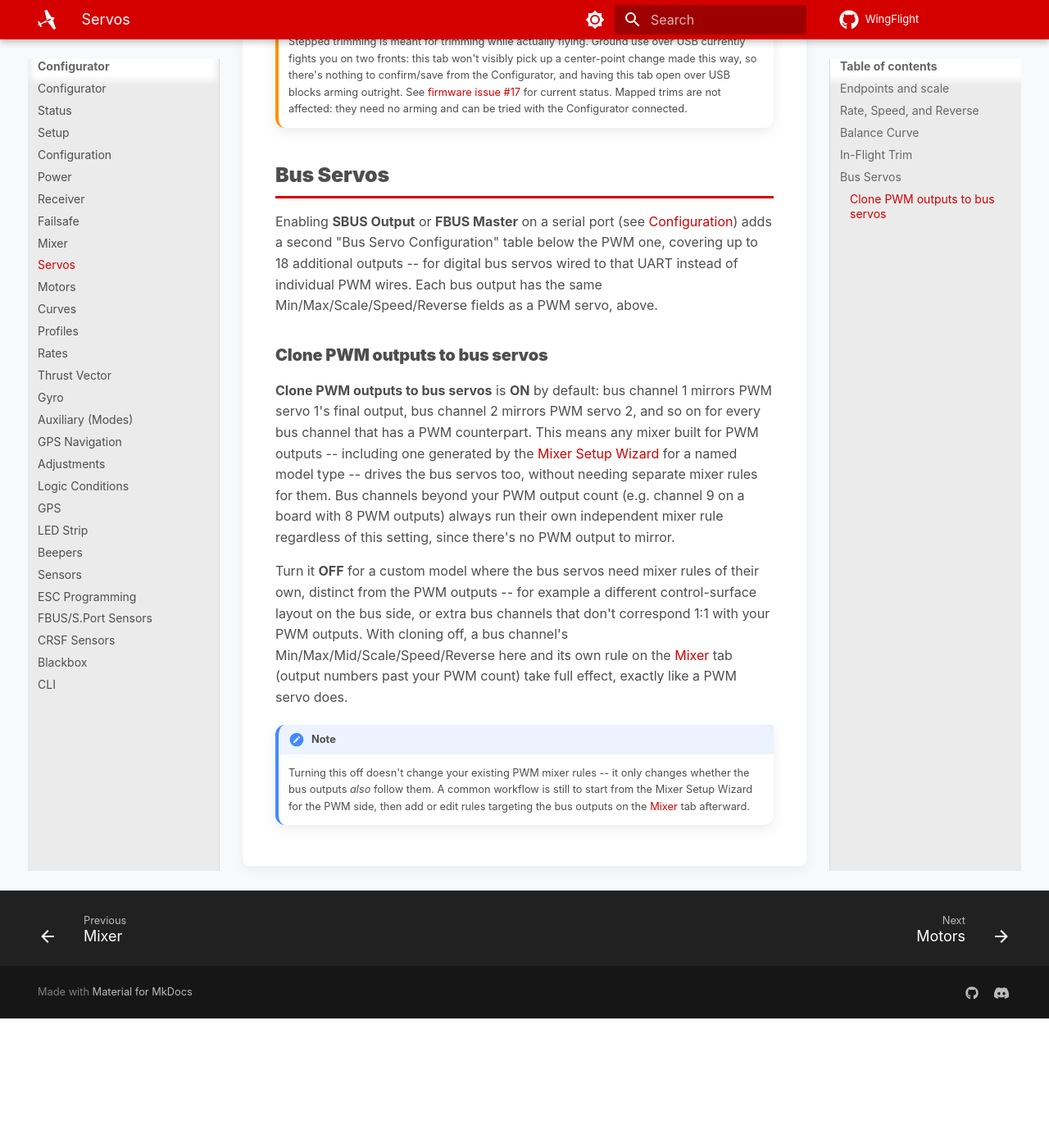
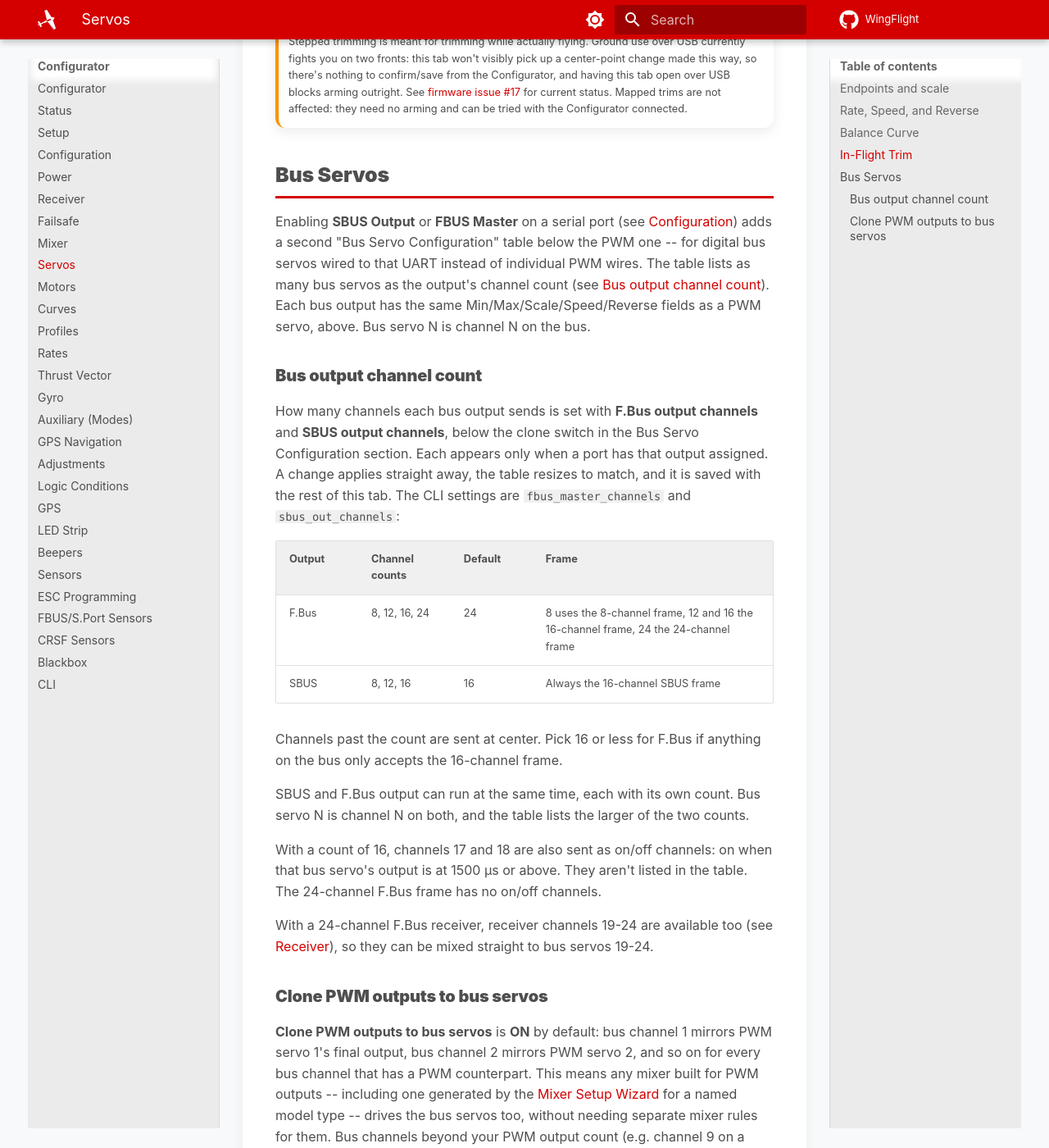
Before and after one commit to WingFlight/wingflight-docs, an MkDocs documentation site: the page built from docs/configurator/tabs/servos.md, in a window 1280 px wide and 1400 px high, scrolled down 2808 px. Shown: the whole window at 82% size. Built offline with MkDocs 1.6.1 and Material for MkDocs 9.7.7, drawn with Linux system fonts in a browser that asks for light colours; before the commit the page ends 4050 px from its top, so only the background shows below that.

Commit message:
Document 24-channel F.Bus (#38)
* Document 24-channel F.Bus output

- Servos: bus servo count, the new 24-channel F.Bus output switch, and
  which channels are on/off only.
- CLI reference: fbus_master_channels and the mixer output numbers,
  including bus servos 19-26 at outputs 31-38.

Co-Authored-By: Claude Opus 5.5 <noreply@anthropic.com>

* Document 24 RC channels and 24 bus servos

- Receiver: up to 24 channels; F.Bus in 24-channel mode carries all 24.
- Servos: the 24-channel F.Bus frame has no on/off channels; receiver
  CH19-24 can drive bus servos 19-24.
- CLI reference: outputs 31-36 are bus servos 19-24; inputs 30-35 are
  RC channels 19-24.

Co-Authored-By: Claude Opus 5.5 <noreply@anthropic.com>

* Document bus output channel counts

Replace the 24-channel F.Bus switch with the per-output channel counts:
fbus_master_channels (8/12/16/24, default 24) and sbus_out_channels
(8/12/16, default 16), set on the Receiver tab's new Bus Servo Output
section or in the CLI.

Co-Authored-By: Claude Opus 5.5 <noreply@anthropic.com>

* Document backup RX channels the backup doesn't carry

They go to stick center on takeover; F.Bus/F.Port2 backups carry up to 24 channels.

Co-Authored-By: Claude Opus 5.5 <noreply@anthropic.com>

* Move bus output channel count docs to the Servos tab

The Configurator now sets the F.Bus and SBUS output channel counts on the Servos tab instead of the Receiver tab.

Co-Authored-By: Claude Opus 5.5 <noreply@anthropic.com>

* Note that SBUS and F.Bus output can run together

Co-Authored-By: Claude Opus 5.5 <noreply@anthropic.com>

---------

Co-authored-by: Rob Thomson <rob@rt-rc.com>
Co-authored-by: Claude Opus 5.5 <noreply@anthropic.com>

```diff
--- a/docs/configurator/tabs/servos.md
+++ b/docs/configurator/tabs/servos.md
@@ -118,10 +118,40 @@ change on this tab.
 
 Enabling **SBUS Output** or **FBUS Master** on a serial port (see
 [Configuration](configuration.md)) adds a second "Bus Servo Configuration"
-table below the PWM one, covering up to 18 additional outputs -- for
-digital bus servos wired to that UART instead of individual PWM wires.
+table below the PWM one -- for digital bus servos wired to that UART instead
+of individual PWM wires. The table lists as many bus servos as the output's
+channel count (see [Bus output channel count](#bus-output-channel-count)).
 Each bus output has the same Min/Max/Scale/Speed/Reverse fields as a PWM
-servo, above.
+servo, above. Bus servo N is channel N on the bus.
+
+### Bus output channel count
+
+How many channels each bus output sends is set with **F.Bus output channels**
+and **SBUS output channels**, below the clone switch in the Bus Servo
+Configuration section. Each appears only when a port has that output
+assigned. A change applies straight away, the table resizes to match, and it
+is saved with the rest of this tab. The CLI settings are
+`fbus_master_channels` and `sbus_out_channels`:
+
+| Output | Channel counts | Default | Frame |
+|---|---|---|---|
+| F.Bus | 8, 12, 16, 24 | 24 | 8 uses the 8-channel frame, 12 and 16 the 16-channel frame, 24 the 24-channel frame |
+| SBUS | 8, 12, 16 | 16 | Always the 16-channel SBUS frame |
+
+Channels past the count are sent at center. Pick 16 or less for F.Bus if
+anything on the bus only accepts the 16-channel frame.
+
+SBUS and F.Bus output can run at the same time, each with its own count. Bus
+servo N is channel N on both, and the table lists the larger of the two
+counts.
+
+With a count of 16, channels 17 and 18 are also sent as on/off channels: on
+when that bus servo's output is at 1500 µs or above. They aren't listed in
+the table. The 24-channel F.Bus frame has no on/off channels.
+
+With a 24-channel F.Bus receiver, receiver channels 19-24 are available too
+(see [Receiver](receiver.md#channel-assignment)), so they can be mixed
+straight to bus servos 19-24.
 
 ### Clone PWM outputs to bus servos
 
```
Also changed, not shown: docs/configurator/tabs/receiver.md (+6 -0 lines), docs/flight-modes/backup-rx-input.md (+7 -1 lines), docs/reference/cli-reference.md (+30 -0 lines).
